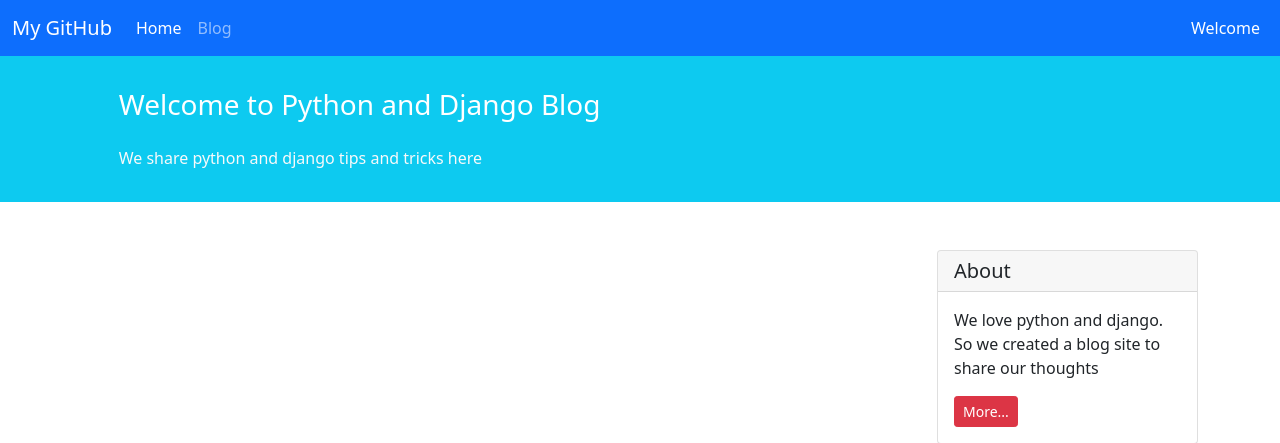
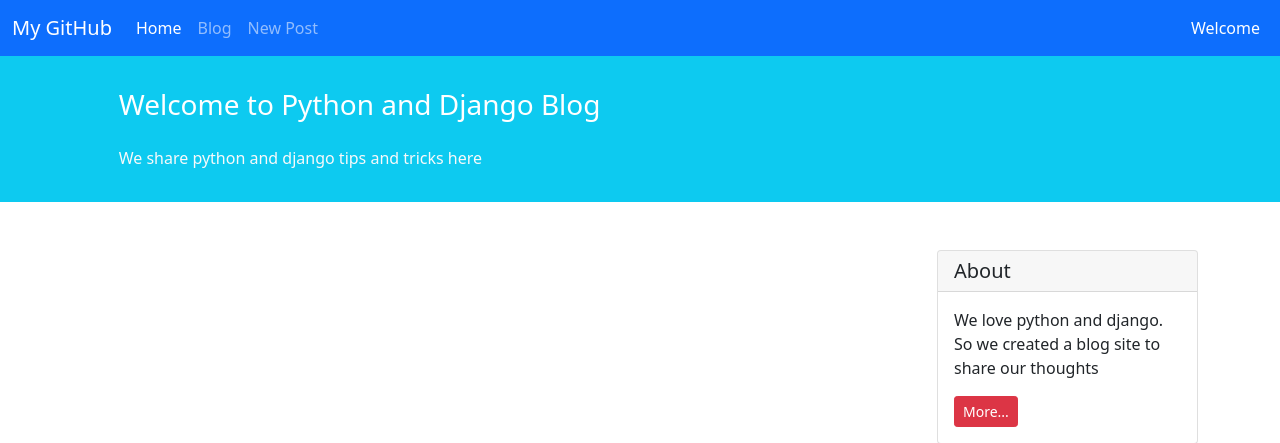
Before and after one commit to SamiraDorchalian/blogWebsiteProjectDjango, a Django app: page /blog/ in a window 1280 px wide. Shown: the top 443 px of the page. Run offline with Django 4.2, Linux system fonts and the light colour scheme; data that the repository does not hold is empty.

Commit message:
change pagelinks in nav

```diff
--- a/blogWebsiteProjectDjango-with-PostgreSql-Docker/templates/_base.html
+++ b/blogWebsiteProjectDjango-with-PostgreSql-Docker/templates/_base.html
@@ -20,8 +20,9 @@
             </button>
             <div class="collapse navbar-collapse" id="navbarNavAltMarkup">
                 <div class="navbar-nav">
-                    <a class="nav-link active" aria-current="page" href="#">Home</a>
-                    <a class="nav-link" href="#">Blog</a>
+                    <a class="nav-link active" aria-current="page" href="{% url 'posts_list' %}">Home</a>
+                    <a class="nav-link" href="{% url 'posts_list' %}">Blog</a>
+                    <a class="nav-link" href="{% url 'post_create' %}">New Post</a>
                 </div>
             </div>
             <div class="mx-2 text-white">Welcome</div>
```
